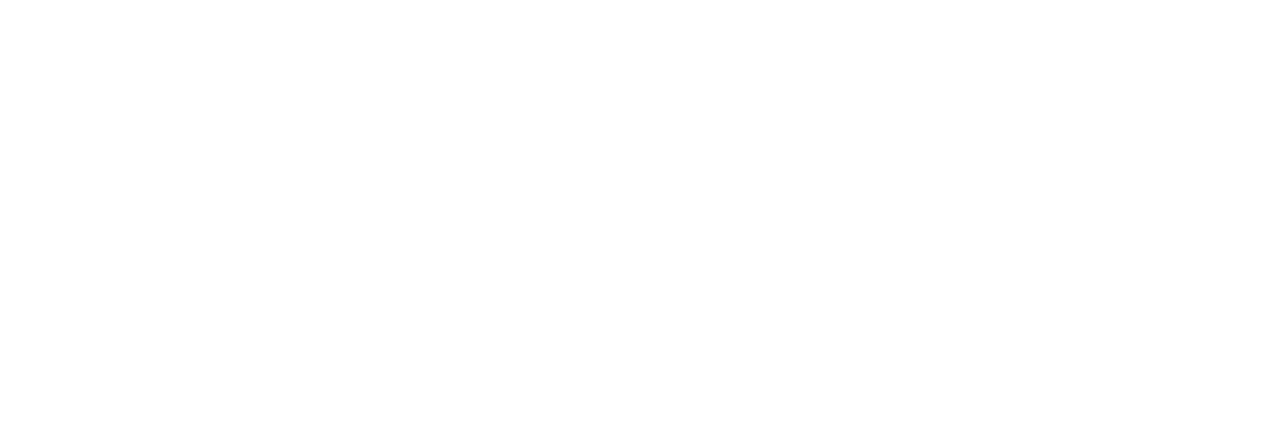
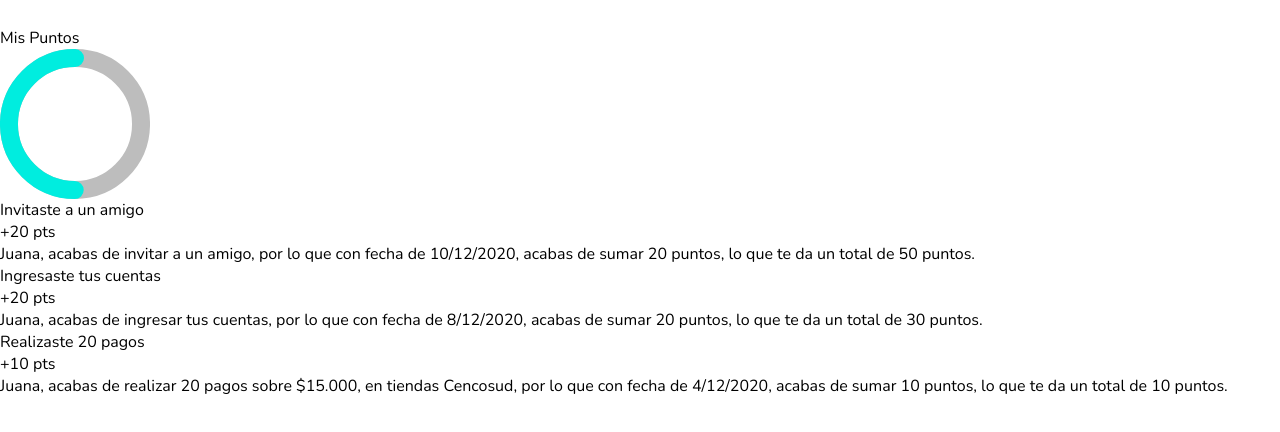
Before and after one commit to victoria-ancalaf/SCL014-Hackathon, a React (Create React App) app: page /puntos in a window 1280 px wide. Shown: the top 432 px of the page. Built offline with nearby package versions, Linux system fonts and the light colour scheme.

Commit message:
discount

```diff
--- a/src/App.js
+++ b/src/App.js
@@ -10,6 +10,7 @@
 import Information from "./Pages/Information";
 import Discount from "./Pages/Discount";
 import MisionFriend from "./Components/Missions/MisionFriend";
+import Points from "./Components/Categories/Points";
 
 
 function App() {
@@ -71,6 +72,11 @@
             <Discount />
           </Route>
         </Switch>
+        <Switch>
+          <Route path="/puntos" exact>
+           <Points />
+          </Route>
+        </Switch>
       </Router>
     </div>
   );
--- /dev/null
+++ b/src/Components/Categories/HeaderPoints.jsx
@@ -0,0 +1,17 @@
+import React, { Fragment } from 'react';
+import { Link } from 'react-router-dom';
+import './Styles/HeaderPoints.css'
+
+const HeaderPoints = () => {
+    return(
+        <Fragment>
+      <div className="headerPoints">
+        <Link to="">
+        <div className="back-categories">{"<"}</div>
+        </Link>
+        <p className="text-header-points">Mis Puntos</p>
+      </div>
+      </Fragment>
+    )
+}
+export default HeaderPoints;
--- /dev/null
+++ b/src/Components/Categories/Points.jsx
@@ -0,0 +1,84 @@
+import React, { Fragment } from "react";
+import HeaderPoints from "./HeaderPoints";
+import {
+  CircularProgressbarWithChildren,
+  buildStyles,
+} from "react-circular-progressbar";
+import { makeStyles } from "@material-ui/core/styles";
+import "react-circular-progressbar/dist/styles.css";
+import "../Categories/Styles/Points.css";
+
+const useStyle = makeStyles({
+  divProgrees: {
+    width: 150,
+  },
+});
+const Points = () => {
+  const classes = useStyle();
+  return (
+    <Fragment>
+      <div>
+        <HeaderPoints />
+      </div>
+      <div className="circular-bar-points">
+        <CircularProgressbarWithChildren
+          value={50}
+          className={classes.divProgrees}
+          counterClockwise={true}
+          styles={buildStyles({
+            pathColor: "#00EDDF",
+            trailColor: "#BDBDBD",
+            pathTransitionDuration: 0.5,
+          })}
+          strokeWidth={12}
+        >
+          <div
+            style={{
+              fontSize: 21,
+              marginTop: -5,
+              width: 103,
+              textAlign: "center",
+              color: "#333333",
+            }}
+          >
+            <strong>50 PUNTOS</strong> De 100
+          </div>
+        </CircularProgressbarWithChildren>
+      </div>
+      <div className="container-boxes">
+        <div className="boxPoints">
+          <div className="boxTitlePoints">
+            <p className="titlePoints">Invitaste a un amigo</p>
+            <p className="points">+20 pts</p>
+
+          </div>
+          <div>
+            <p className="content-pointsText">Juana, acabas de invitar a un amigo, por lo que con fecha de 10/12/2020, acabas de sumar 20 puntos, lo que te da un total de 50 puntos.</p>
+          </div>
+        </div>
+        <div className="boxPoints">
+          <div className="boxTitlePoints">
+          <p className="titlePoints">Ingresaste tus cuentas</p>
+            <p className="points">+20 pts</p>
+
+          </div>
+          <div>
+            <p className="content-pointsText">Juana, acabas de ingresar tus cuentas, por lo que con fecha de 8/12/2020, acabas de sumar 20 puntos, lo que te da un total de 30 puntos.</p>
+          </div>
+        </div>
+        <div className="boxPoints">
+          <div className="boxTitlePoints">
+          <p className="titlePoints">Realizaste 20 pagos</p>
+            <p className="points">+10 pts</p>
+
+          </div>
+          <div>
+            <p className="content-pointsText">Juana, acabas de realizar 20 pagos sobre $15.000, en tiendas Cencosud, por lo que con fecha de 4/12/2020, acabas de sumar 10 puntos, lo que te da un total de 10 puntos.</p>
+          </div>
+        </div>
+      </div>
+    </Fragment>
+  );
+};
+
+export default Points;
--- /dev/null
+++ b/src/Components/Categories/Styles/HeaderPoints.css
@@ -0,0 +1,26 @@
+@media only screen and (min-device-width: 320px) and (max-device-width: 480px) {
+  .headerPoints {
+    display: flex;
+    height: 41px;
+    background-color: #580ce5;
+    color: #ffff;
+    align-items: center;
+    justify-content: space-between;
+    padding: 0% 3%;
+  }
+  .back-categories {
+    font-family: "Nunito", sans-serif;
+    font-weight: bold;
+    font-size: 20px;
+    color: #ffffff;
+    text-decoration: none;
+  }
+  .text-header-points {
+    width: 57vw;
+    font-family: "Nunito", sans-serif;
+    font-weight: bold;
+    font-size: 20px;
+    color: #ffffff;
+    text-decoration: none;
+  }
+}
--- /dev/null
+++ b/src/Components/Categories/Styles/Points.css
@@ -0,0 +1,44 @@
+@media only screen and (min-device-width: 320px) and (max-device-width: 480px) {
+  .container-boxes {
+    display: flex;
+    flex-direction: column;
+  }
+  .boxPoints {
+    border: 1px solid #d8d8d8;
+  }
+  .titlePoints {
+    font-family: "Nunito";
+    font-size: 16px;
+    line-height: 21px;
+    font-weight: 600;
+    color: #333333;
+  }
+  .content-pointsText {
+    margin-left: 6vh;
+    font-size: 13px;
+    color: #999999;
+    width: 44vh;
+    padding-bottom: 4vh;
+  }
+  .circular-bar-points {
+    display: flex;
+    justify-content: center;
+    background: #fff;
+    padding-top: 4vh;
+    padding-bottom: 4vh;
+  }
+  .boxTitlePoints {
+    padding-top: 2vh;
+    margin-left: 6vh;
+    margin-right: 6vh;
+    display: flex;
+    justify-content: space-between;
+  }
+  .points {
+    color: #333333;
+    font-family: "Nunito";
+    font-size: 16px;
+    line-height: 21px;
+    font-weight: 600;
+  }
+}
--- a/src/Components/Discount/WelcomeDiscount.jsx
+++ b/src/Components/Discount/WelcomeDiscount.jsx
@@ -1,13 +1,16 @@
 import React, { Fragment } from 'react'
-import HeaderWelcomeDiscount from './HeaderWelcomeDiscount';
+// import HeaderWelcomeDiscount from './HeaderWelcomeDiscount';
 import './Styles/WelcomeDiscount.css'
+import './Styles/WelcomeDiscount.css'
+import Header from '../Categories/Header'
 
 const WelcomeDiscount = () => {
     return (
         <Fragment>
+            <Header />
             <div className="containerAllDiscount">
         <div className="container-header-1">
-            <HeaderWelcomeDiscount />
+
         </div>
         <div className="container-text-discount-boxes">
         <div className="box-discount-welcome-text">
```
Also changed, not shown: src/Components/Categories/ProgressBar.jsx (+10 -10 lines), 1 other file (tests, documents, lock files or other folders).
